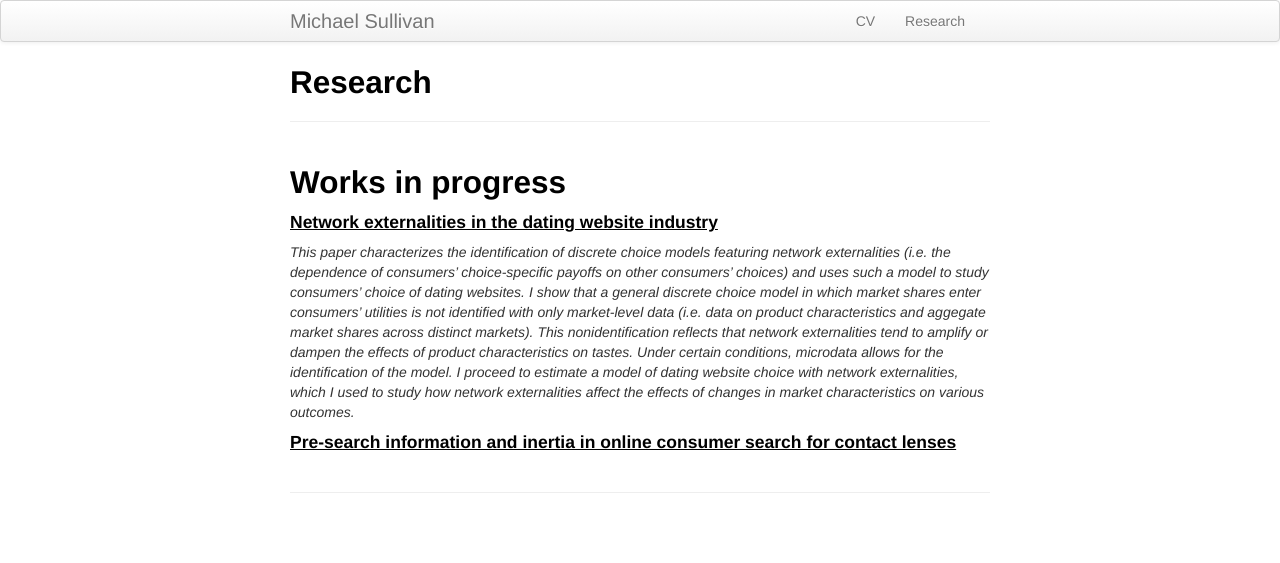
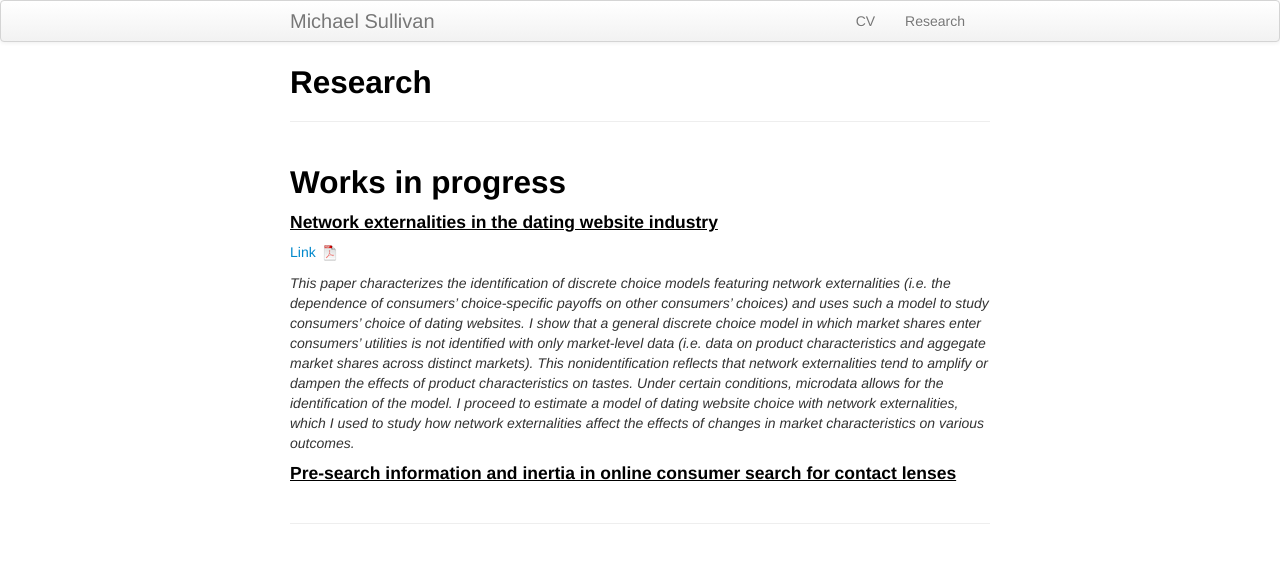
Before and after one commit to M-R-Sullivan/M-R-Sullivan.github.io, a Jekyll site: the page built from pages/research.md, in a window 1280 px wide. Shown: the top 563 px of the page. Built offline with Jekyll 4.4.1, drawn with Linux system fonts in a browser that asks for light colours.

Commit message:
added NExt draft

```diff
--- a/pages/research.md
+++ b/pages/research.md
@@ -7,6 +7,8 @@ description: Michael Sullivan's research
 ## Works in progress
 
 #### <u>Network externalities in the dating website industry</u>
+
+[Link ![NetExt as pdf]({{ BASE_PATH }}/pages/icons16/pdf-icon.png)]({{ BASE_PATH }}/assets/papers/next_aug2020.pdf)<br/>
 
 *This paper characterizes the identification of discrete choice models
 featuring network externalities (i.e. the dependence of
@@ -23,6 +25,8 @@ I proceed to estimate a model of dating website choice with network externalitie
 I used to study how network externalities affect the effects of changes in
 market characteristics on various outcomes.*
 
+
+
 #### <u>Pre-search information and inertia in online consumer search for contact lenses</u>
 
 
```
Also changed, not shown: 1 other file.
